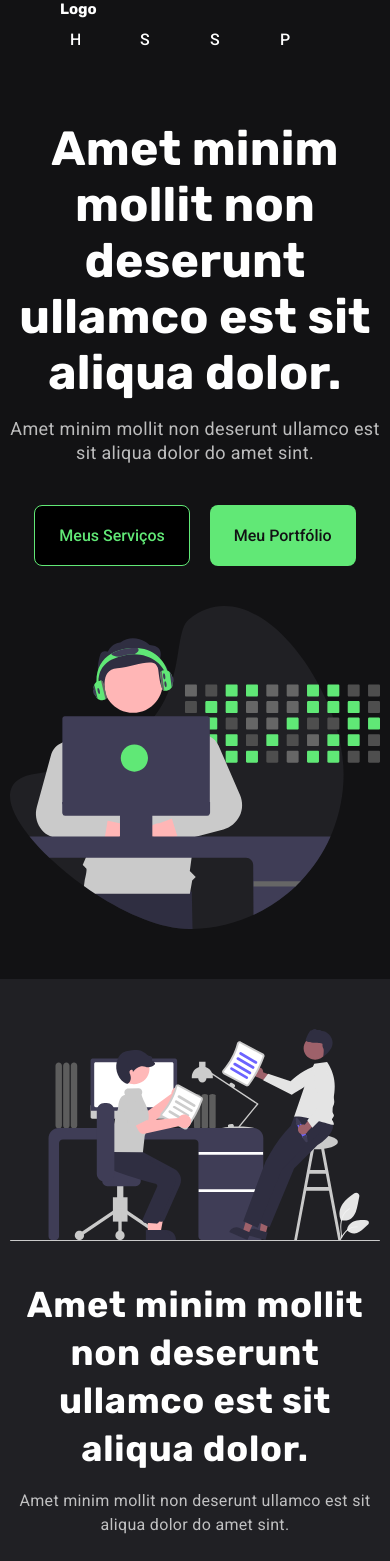
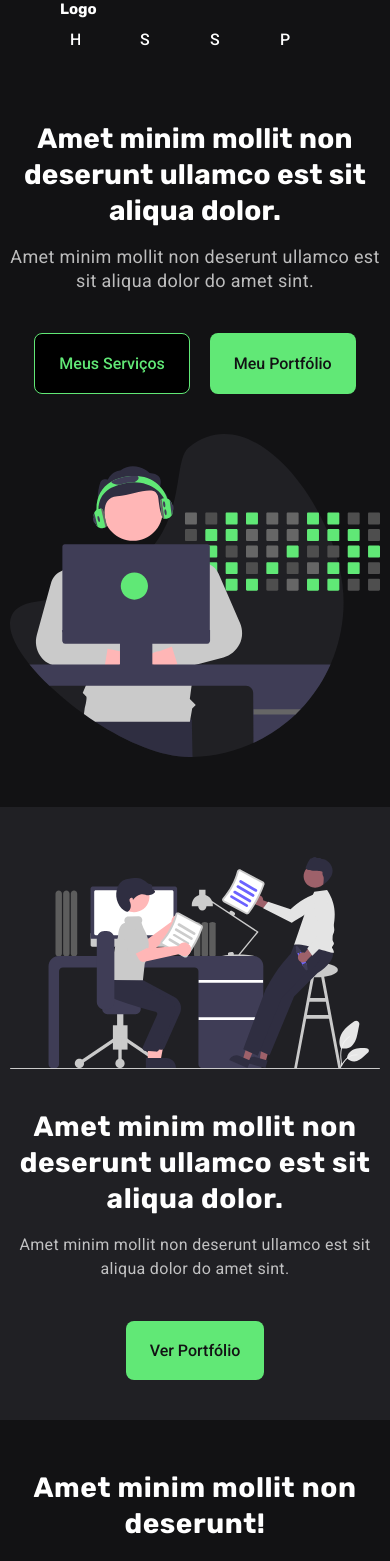
Before and after one commit to auggustus6/iniciodesign-web, a React (Vite) app: page / in a window 390 px wide. Shown: the part 60-1621 px from the top of the page. Built offline with nearby package versions, Linux system fonts and the light colour scheme.

Commit message:
More test responsive

```diff
--- a/src/components/FirstSection/FirstSection.module.css
+++ b/src/components/FirstSection/FirstSection.module.css
@@ -54,7 +54,7 @@
     justify-content: center;
   }
   .containerContent {
-    padding: 0 0 5rem;
+    padding-bottom: 5rem;
   }
   .containerText {
     display: flex;
@@ -68,3 +68,13 @@
     margin-bottom: 4rem;
   }
 }
+
+@media (max-width: 420px) {
+  .containerText h1 {
+    font-size: 2.8rem;
+    line-height: 3.6rem;
+  }
+  .containerContent {
+    padding-top: 0;
+  }
+}
--- a/src/components/FourSection/FourSection.module.css
+++ b/src/components/FourSection/FourSection.module.css
@@ -14,7 +14,7 @@
 }
 
 .containerContent {
-  padding: 10rem 0 10rem;
+  padding: 5rem 0 10rem;
 }
 
 .content {
@@ -38,7 +38,6 @@
   text-align: center;
   letter-spacing: 0.02em;
   color: rgba(255, 255, 255, 0.72);
-  margin-bottom: 6rem;
 }
 
 .containerCard {
@@ -51,3 +50,16 @@
 .containerCard .image {
   margin-top: 10rem;
 }
+
+@media (max-width: 600px) {
+  .containerCard {
+    flex-direction: column;
+  }
+  .containerCard .image {
+    margin-top: 5rem;
+  }
+  .containerText h1 {
+    font-size: 2.8rem;
+    line-height: 3.6rem;
+  }
+}
--- a/src/components/SecondSection/SecondSection.module.css
+++ b/src/components/SecondSection/SecondSection.module.css
@@ -66,3 +66,10 @@
     margin-bottom: 4rem;
   }
 }
+
+@media (max-width: 420px) {
+  .containerText h1 {
+    font-size: 2.8rem;
+    line-height: 3.6rem;
+  }
+}
--- a/src/components/ThirdSection/ThirdSection.module.css
+++ b/src/components/ThirdSection/ThirdSection.module.css
@@ -74,7 +74,11 @@
   }
 }
 
-@media (max-width: 420px) {
+@media (max-width: 450px) {
+  .containerText h1 {
+    font-size: 2.8rem;
+    line-height: 3.6rem;
+  }
   .containerCard {
     display: grid;
     grid-template-columns: 1fr;
```
